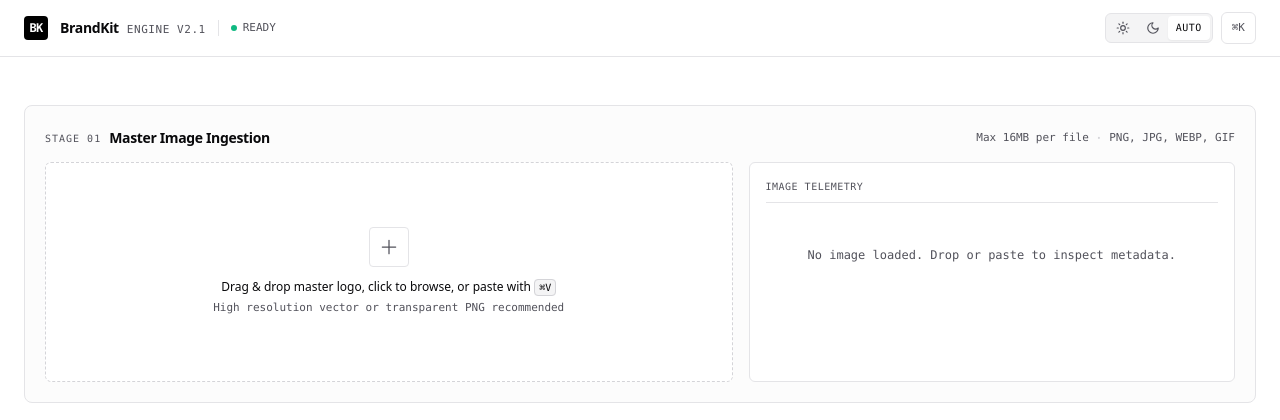
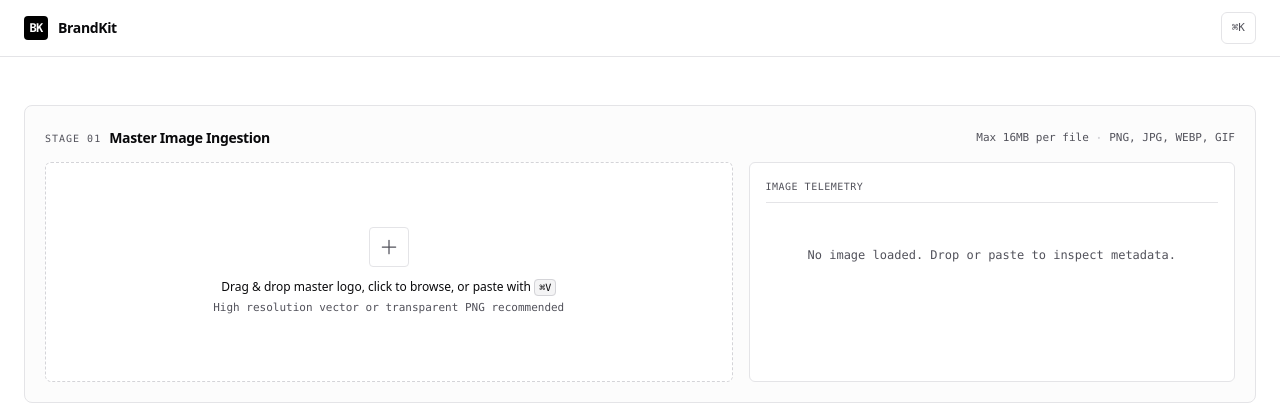
Before and after one commit to fabriziosalmi/brandkit, a Flask app: page / in a window 1280 px wide. Shown: the top 420 px of the page. Run offline with Flask 3, Linux system fonts and the light colour scheme; some libraries are stand-ins or nearby versions.

Commit message:
feat(ui): streamline top bar and automate client theme synchronization

```diff
--- a/templates/index.html
+++ b/templates/index.html
@@ -8,16 +8,21 @@
     <script>
         (function() {
             try {
-                var stored = localStorage.getItem('brandkit_theme');
-                var systemDark = window.matchMedia('(prefers-color-scheme: dark)').matches;
-                var isDark = stored === 'dark' || (!stored && systemDark);
-                if (isDark) {
-                    document.documentElement.classList.add('dark');
-                    document.querySelector('meta[name="color-scheme"]').content = 'dark';
-                } else {
-                    document.documentElement.classList.remove('dark');
-                    document.querySelector('meta[name="color-scheme"]').content = 'light';
+                function syncTheme(e) {
+                    var isDark = e ? e.matches : window.matchMedia('(prefers-color-scheme: dark)').matches;
+                    if (isDark) {
+                        document.documentElement.classList.add('dark');
+                        var meta = document.querySelector('meta[name="color-scheme"]');
+                        if (meta) meta.content = 'dark';
+                    } else {
+                        document.documentElement.classList.remove('dark');
+                        var meta = document.querySelector('meta[name="color-scheme"]');
+                        if (meta) meta.content = 'light';
+                    }
                 }
+                var mq = window.matchMedia('(prefers-color-scheme: dark)');
+                syncTheme(mq);
+                mq.addEventListener('change', syncTheme);
             } catch (e) {}
         })();
     </script>
@@ -101,6 +106,31 @@
             transform: scale(1.15);
         }
 
+        /* Checkbox & Color input theme decoupling */
+        input[type=checkbox] {
+            accent-color: #09090b;
+        }
+        .dark input[type=checkbox] {
+            accent-color: #fafafa;
+        }
+        input[type=color] {
+            -webkit-appearance: none;
+            appearance: none;
+            border: none;
+            padding: 0;
+            background: transparent;
+        }
+        input[type=color]::-webkit-color-swatch-wrapper {
+            padding: 0;
+        }
+        input[type=color]::-webkit-color-swatch {
+            border-radius: 4px;
+            border: 1px solid #d4d4d8;
+        }
+        .dark input[type=color]::-webkit-color-swatch {
+            border: 1px solid #3f3f46;
+        }
+
         /* Minimal hairline scrollbar */
         ::-webkit-scrollbar {
             width: 5px;
@@ -164,51 +194,15 @@
     <!-- Top Navigation Header -->
     <header class="border-b border-zinc-200 dark:border-zinc-800 bg-white/95 dark:bg-black/95 sticky top-0 z-40 backdrop-blur-sm">
         <div class="max-w-7xl mx-auto px-4 sm:px-6 h-14 flex items-center justify-between">
-            <div class="flex items-center space-x-3">
+            <div class="flex items-center space-x-2.5">
                 <div class="w-6 h-6 bg-black dark:bg-white rounded flex items-center justify-center text-white dark:text-black font-mono font-bold text-xs tracking-tighter">
                     BK
                 </div>
-                <div class="flex items-baseline space-x-2">
-                    <span class="font-semibold text-sm tracking-tight text-zinc-950 dark:text-zinc-50">BrandKit</span>
-                    <span class="text-[11px] font-mono uppercase tracking-wider text-zinc-600 dark:text-zinc-400">Engine v2.1</span>
-                </div>
-                <div class="hidden sm:flex items-center space-x-1.5 pl-3 border-l border-zinc-200 dark:border-zinc-800">
-                    <span class="inline-block w-1.5 h-1.5 rounded-full bg-emerald-500"></span>
-                    <span class="text-[11px] font-mono text-zinc-600 dark:text-zinc-400">READY</span>
-                </div>
+                <span class="font-semibold text-sm tracking-tight text-zinc-950 dark:text-zinc-50">BrandKit</span>
             </div>
 
             <!-- Action Controls -->
             <div class="flex items-center space-x-2">
-                <!-- Theme Switcher -->
-                <div class="flex items-center bg-zinc-100 dark:bg-zinc-900 border border-zinc-200 dark:border-zinc-800 rounded-md p-0.5 text-xs">
-                    <button type="button"
-                            @click="setTheme('light')"
-                            :class="{'bg-white dark:bg-zinc-800 text-zinc-950 dark:text-zinc-50 shadow-sm': theme === 'light', 'text-zinc-600 dark:text-zinc-400 hover:text-zinc-900 dark:hover:text-zinc-200': theme !== 'light'}"
-                            class="px-2 py-1 rounded transition-colors"
-                            title="Light theme">
-                        <svg class="w-3.5 h-3.5" viewBox="0 0 24 24" fill="none" stroke="currentColor" stroke-width="2" stroke-linecap="round" stroke-linejoin="round">
-                            <circle cx="12" cy="12" r="4"/><path d="M12 2v2"/><path d="M12 20v2"/><path d="m4.93 4.93 1.41 1.41"/><path d="m17.66 17.66 1.41 1.41"/><path d="M2 12h2"/><path d="M20 12h2"/><path d="m6.34 17.66-1.41 1.41"/><path d="m19.07 4.93-1.41 1.41"/>
-                        </svg>
-                    </button>
-                    <button type="button"
-                            @click="setTheme('dark')"
-                            :class="{'bg-white dark:bg-zinc-800 text-zinc-950 dark:text-zinc-50 shadow-sm': theme === 'dark', 'text-zinc-600 dark:text-zinc-400 hover:text-zinc-900 dark:hover:text-zinc-200': theme !== 'dark'}"
-                            class="px-2 py-1 rounded transition-colors"
-                            title="Dark theme">
-                        <svg class="w-3.5 h-3.5" viewBox="0 0 24 24" fill="none" stroke="currentColor" stroke-width="2" stroke-linecap="round" stroke-linejoin="round">
-                            <path d="M12 3a6 6 0 0 0 9 9 9 9 0 1 1-9-9Z"/>
-                        </svg>
-                    </button>
-                    <button type="button"
-                            @click="setTheme('system')"
-                            :class="{'bg-white dark:bg-zinc-800 text-zinc-950 dark:text-zinc-50 shadow-sm': theme === 'system', 'text-zinc-600 dark:text-zinc-400 hover:text-zinc-900 dark:hover:text-zinc-200': theme !== 'system'}"
-                            class="px-2 py-1 rounded transition-colors font-mono text-[10px] uppercase tracking-wider"
-                            title="Follow system preference">
-                        Auto
-                    </button>
-                </div>
-
                 <!-- Shortcuts Trigger Button -->
                 <button type="button"
                         @click="showShortcuts = true"
@@ -500,10 +494,11 @@
                             <span class="font-semibold text-xs font-mono text-zinc-950 dark:text-zinc-100">Other Formats</span>
                             <div class="grid grid-cols-1 sm:grid-cols-2 gap-1.5">
                                 <template x-for="formatKey in ungroupedFormats" :key="formatKey">
-                                    <label class="flex items-center justify-between p-2 rounded border border-zinc-100 dark:border-zinc-800 cursor-pointer text-xs">
+                                    <label class="flex items-center justify-between p-2 rounded border border-zinc-100 dark:border-zinc-800/80 hover:bg-zinc-50 dark:hover:bg-zinc-800/50 cursor-pointer text-xs transition-colors"
+                                           :class="{'border-zinc-950/20 dark:border-zinc-100/20 bg-zinc-50/80 dark:bg-zinc-800/30': selected_formats.includes(formatKey)}">
                                         <div class="flex items-center space-x-2 truncate">
-                                            <input type="checkbox" :value="formatKey" x-model="selected_formats" class="w-3.5 h-3.5 rounded text-black dark:text-white">
-                                            <span class="font-medium truncate capitalize" x-text="formatKey.replace(/_/g, ' ')"></span>
+                                            <input type="checkbox" :value="formatKey" x-model="selected_formats" class="w-3.5 h-3.5 rounded text-black dark:text-white bg-white dark:bg-zinc-900 border-zinc-300 dark:border-zinc-700 focus:ring-0">
+                                            <span class="font-medium text-zinc-800 dark:text-zinc-200 truncate capitalize" x-text="formatKey.replace(/_/g, ' ')"></span>
                                         </div>
                                         <span class="font-mono text-[10px] text-zinc-600 dark:text-zinc-400" x-text="`${config.formats[formatKey].width}×${config.formats[formatKey].height}`"></span>
                                     </label>
@@ -577,7 +572,7 @@
                                 </div>
                             </div>
                             <label class="flex items-center space-x-2 cursor-pointer pt-1">
-                                <input type="checkbox" x-model="options.edge_smooth" class="w-3.5 h-3.5 rounded text-black dark:text-white">
+                                <input type="checkbox" x-model="options.edge_smooth" class="w-3.5 h-3.5 rounded text-black dark:text-white bg-white dark:bg-zinc-900 border-zinc-300 dark:border-zinc-700 focus:ring-0">
                                 <span class="text-xs text-zinc-800 dark:text-zinc-200">Alpha Edge Smoothing Filter</span>
                             </label>
                         </div>
@@ -590,19 +585,19 @@
                         <!-- Fast Filters Grid -->
                         <div class="grid grid-cols-2 gap-2 text-xs font-mono">
                             <label class="flex items-center space-x-2 cursor-pointer">
-                                <input type="checkbox" x-model="options.grayscale" class="w-3.5 h-3.5 rounded text-black dark:text-white">
+                                <input type="checkbox" x-model="options.grayscale" class="w-3.5 h-3.5 rounded text-black dark:text-white bg-white dark:bg-zinc-900 border-zinc-300 dark:border-zinc-700 focus:ring-0">
                                 <span class="text-zinc-700 dark:text-zinc-300">Grayscale</span>
                             </label>
                             <label class="flex items-center space-x-2 cursor-pointer">
-                                <input type="checkbox" x-model="options.bw" class="w-3.5 h-3.5 rounded text-black dark:text-white">
+                                <input type="checkbox" x-model="options.bw" class="w-3.5 h-3.5 rounded text-black dark:text-white bg-white dark:bg-zinc-900 border-zinc-300 dark:border-zinc-700 focus:ring-0">
                                 <span class="text-zinc-700 dark:text-zinc-300">High B&W</span>
                             </label>
                             <label class="flex items-center space-x-2 cursor-pointer">
-                                <input type="checkbox" x-model="options.invert" class="w-3.5 h-3.5 rounded text-black dark:text-white">
+                                <input type="checkbox" x-model="options.invert" class="w-3.5 h-3.5 rounded text-black dark:text-white bg-white dark:bg-zinc-900 border-zinc-300 dark:border-zinc-700 focus:ring-0">
                                 <span class="text-zinc-700 dark:text-zinc-300">Invert</span>
                             </label>
                             <label class="flex items-center space-x-2 cursor-pointer">
-                                <input type="checkbox" x-model="options.enhance_contrast" class="w-3.5 h-3.5 rounded text-black dark:text-white">
+                                <input type="checkbox" x-model="options.enhance_contrast" class="w-3.5 h-3.5 rounded text-black dark:text-white bg-white dark:bg-zinc-900 border-zinc-300 dark:border-zinc-700 focus:ring-0">
                                 <span class="text-zinc-700 dark:text-zinc-300">Contrast++</span>
                             </label>
                         </div>
@@ -653,19 +648,19 @@
 
                         <div class="grid grid-cols-2 gap-2">
                             <label class="flex items-center space-x-2 cursor-pointer">
-                                <input type="checkbox" x-model="options.auto_crop" class="w-3.5 h-3.5 rounded text-black dark:text-white">
+                                <input type="checkbox" x-model="options.auto_crop" class="w-3.5 h-3.5 rounded text-black dark:text-white bg-white dark:bg-zinc-900 border-zinc-300 dark:border-zinc-700 focus:ring-0">
                                 <span class="text-zinc-700 dark:text-zinc-300">Auto Crop</span>
                             </label>
                             <label class="flex items-center space-x-2 cursor-pointer">
-                                <input type="checkbox" x-model="options.noise_reduction" class="w-3.5 h-3.5 rounded text-black dark:text-white">
+                                <input type="checkbox" x-model="options.noise_reduction" class="w-3.5 h-3.5 rounded text-black dark:text-white bg-white dark:bg-zinc-900 border-zinc-300 dark:border-zinc-700 focus:ring-0">
                                 <span class="text-zinc-700 dark:text-zinc-300">Denoise</span>
                             </label>
                             <label class="flex items-center space-x-2 cursor-pointer">
-                                <input type="checkbox" x-model="options.shadow_effect" class="w-3.5 h-3.5 rounded text-black dark:text-white">
+                                <input type="checkbox" x-model="options.shadow_effect" class="w-3.5 h-3.5 rounded text-black dark:text-white bg-white dark:bg-zinc-900 border-zinc-300 dark:border-zinc-700 focus:ring-0">
                                 <span class="text-zinc-700 dark:text-zinc-300">Drop Shadow</span>
                             </label>
                             <label class="flex items-center space-x-2 cursor-pointer">
-                                <input type="checkbox" x-model="options.enhance_quality" class="w-3.5 h-3.5 rounded text-black dark:text-white">
+                                <input type="checkbox" x-model="options.enhance_quality" class="w-3.5 h-3.5 rounded text-black dark:text-white bg-white dark:bg-zinc-900 border-zinc-300 dark:border-zinc-700 focus:ring-0">
                                 <span class="text-zinc-700 dark:text-zinc-300">Sharpen Edge</span>
                             </label>
                         </div>
@@ -685,10 +680,10 @@
                         <div class="pt-2 border-t border-zinc-100 dark:border-zinc-800 space-y-2">
                             <label class="flex items-center justify-between cursor-pointer">
                                 <span class="text-xs text-zinc-700 dark:text-zinc-300">Watermark Overlay</span>
-                                <input type="checkbox" x-model="options.add_watermark" class="w-3.5 h-3.5 rounded text-black dark:text-white">
+                                <input type="checkbox" x-model="options.add_watermark" class="w-3.5 h-3.5 rounded text-black dark:text-white bg-white dark:bg-zinc-900 border-zinc-300 dark:border-zinc-700 focus:ring-0">
                             </label>
                             <div x-show="options.add_watermark" class="space-y-1.5 pl-2">
-                                <input type="text" x-model="options.watermark_text" placeholder="Watermark text" class="w-full bg-zinc-50 dark:bg-zinc-800 border border-zinc-200 dark:border-zinc-700 rounded px-2 py-1 text-xs">
+                                <input type="text" x-model="options.watermark_text" placeholder="Watermark text" class="w-full bg-zinc-50 dark:bg-zinc-800 border border-zinc-200 dark:border-zinc-700 rounded px-2 py-1 text-xs text-zinc-900 dark:text-zinc-100 placeholder-zinc-400 dark:placeholder-zinc-500 focus:outline-none focus:border-zinc-950 dark:focus:border-zinc-100 font-mono">
                                 <div class="flex justify-between text-[10px] text-zinc-600 dark:text-zinc-400">
                                     <span>Opacity</span>
                                     <span x-text="`${Math.round(options.watermark_opacity * 100)}%`"></span>
@@ -706,7 +701,7 @@
                             <input type="range" x-model="quality" min="70" max="100" step="1">
 
                             <label class="flex items-center space-x-2 cursor-pointer pt-1">
-                                <input type="checkbox" x-model="strip_metadata" class="w-3.5 h-3.5 rounded text-black dark:text-white">
+                                <input type="checkbox" x-model="strip_metadata" class="w-3.5 h-3.5 rounded text-black dark:text-white bg-white dark:bg-zinc-900 border-zinc-300 dark:border-zinc-700 focus:ring-0">
                                 <span class="text-[11px] text-zinc-600 dark:text-zinc-400">Strip EXIF Metadata on output</span>
                             </label>
                         </div>
@@ -984,10 +979,6 @@
                         <kbd class="px-2 py-0.5 border border-zinc-200 dark:border-zinc-800 rounded bg-zinc-100 dark:bg-zinc-900">⌘+V</kbd>
                     </div>
                     <div class="flex items-center justify-between pt-2">
-                        <span class="text-zinc-600 dark:text-zinc-400">Toggle theme</span>
-                        <kbd class="px-2 py-0.5 border border-zinc-200 dark:border-zinc-800 rounded bg-zinc-100 dark:bg-zinc-900">T</kbd>
-                    </div>
-                    <div class="flex items-center justify-between pt-2">
                         <span class="text-zinc-600 dark:text-zinc-400">Reset form / Cancel / Close</span>
                         <kbd class="px-2 py-0.5 border border-zinc-200 dark:border-zinc-800 rounded bg-zinc-100 dark:bg-zinc-900">Escape</kbd>
                     </div>
@@ -1047,7 +1038,6 @@
                 ungroupedFormats: ungroupedFormats,
                 formatPresets: formatPresets,
 
-                theme: localStorage.getItem('brandkit_theme') || 'system',
                 showShortcuts: false,
                 viewMode: 'grid',
                 resultsTab: 'formats',
@@ -1116,8 +1106,6 @@
                 recentUploads: [],
 
                 init() {
-                    this.applyTheme(this.theme);
-
                     if (this.selected_formats.includes('favicon') && !this.output_formats.includes('ico') && this.config.output_formats.includes('ico')) {
                         this.output_formats.push('ico');
                     }
@@ -1136,41 +1124,6 @@
                     });
 
                     this.loadRecentUploads();
-
-                    // Keydown for theme cycle 'T'
-                    window.addEventListener('keydown', (e) => {
-                        if (e.key === 't' && e.target.tagName !== 'INPUT' && e.target.tagName !== 'TEXTAREA') {
-                            this.cycleTheme();
-                        }
-                    });
-                },
-
-                setTheme(mode) {
-                    this.theme = mode;
-                    if (mode === 'system') {
-                        localStorage.removeItem('brandkit_theme');
-                    } else {
-                        localStorage.setItem('brandkit_theme', mode);
-                    }
-                    this.applyTheme(mode);
-                },
-
-                cycleTheme() {
-                    if (this.theme === 'light') this.setTheme('dark');
-                    else if (this.theme === 'dark') this.setTheme('system');
-                    else this.setTheme('light');
-                },
-
-                applyTheme(mode) {
-                    var systemDark = window.matchMedia('(prefers-color-scheme: dark)').matches;
-                    var isDark = mode === 'dark' || (mode === 'system' && systemDark);
-                    if (isDark) {
-                        document.documentElement.classList.add('dark');
-                        document.querySelector('meta[name="color-scheme"]').content = 'dark';
-                    } else {
-                        document.documentElement.classList.remove('dark');
-                        document.querySelector('meta[name="color-scheme"]').content = 'light';
-                    }
                 },
 
                 get canGenerate() {
```
Also changed, not shown: KEYBOARD_SHORTCUTS.md (+0 -2 lines), docs/guide/keyboard-shortcuts.md (+0 -5 lines), CHANGELOG.md, docs/reference/changelog.md.
